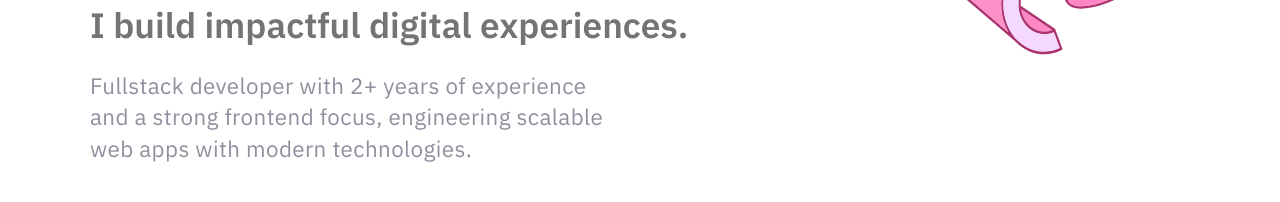
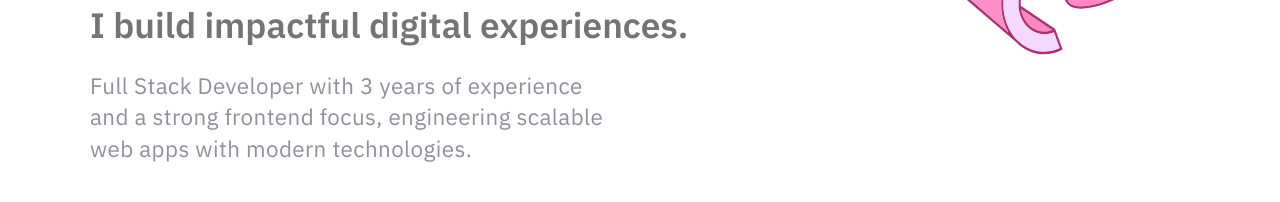
Before and after one commit to Fransei29/new-portfolio, a Next.js app: page / in a window 1280 px wide. Shown: the part 300-502 px from the top of the page. Built offline with nearby package versions, Linux system fonts and the light colour scheme; a web font is replaced by a local one.

Commit message:
Fixing General Styles For Franklin Web.

```diff
--- a/components/HomeText/HomeText.tsx
+++ b/components/HomeText/HomeText.tsx
@@ -20,7 +20,7 @@ const HomeText: React.FC = () => {
     </section>
     <section ref={(el) => {elementsRef.current[2] = el;}} className="fade-in-right">
         <p className={styles.description}>
-        Fullstack developer with 2+ years of experience and a strong frontend focus, engineering scalable web apps with modern technologies.
+        Full Stack Developer with 3 years of experience and a strong frontend focus, engineering scalable web apps with modern technologies.
         </p>
         <div className={styles.techIcons}>
           <FaReact size={28} className={styles.icon} />
```
